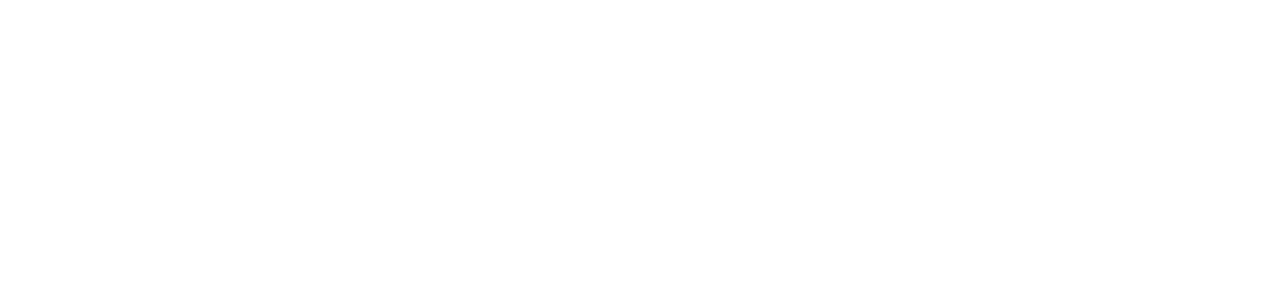
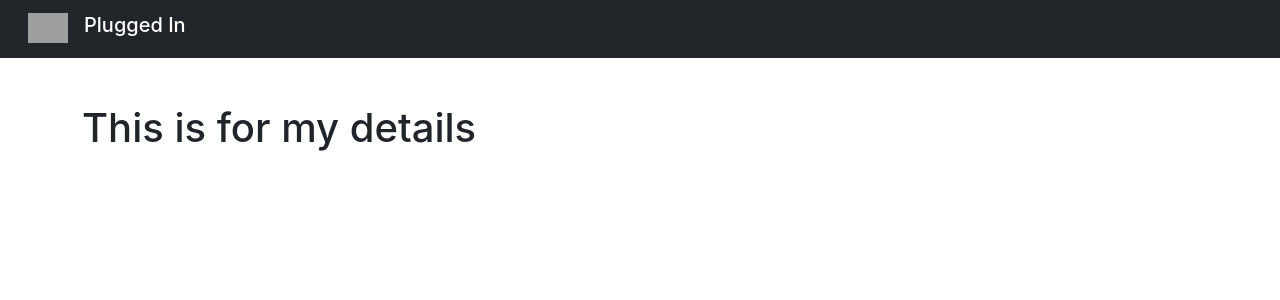
Before and after one commit to Swapnil-Trivedi/electricityapp, a React (Create React App) app in the folder client/: page /MyDetails in a window 1280 px wide. Before the commit this address had no page. Shown: the top 300 px of the page. Built offline with nearby package versions, Linux system fonts and the light colour scheme; grey boxes are pictures that could not be loaded.

Commit message:
added router and My details tab

```diff
--- a/client/src/App.css
+++ b/client/src/App.css
@@ -47,4 +47,11 @@
 
 .sidebar-item:hover{
   background-color:#535353;
+  cursor: pointer;
+  border-radius: 15px;
 }
+
+a, a:hover, a:focus, a:active {
+  text-decoration: none;
+  color: inherit;
+  }
--- a/client/src/App.js
+++ b/client/src/App.js
@@ -1,9 +1,8 @@
 import "./App.css";
 import {BrowserRouter as Router,Routes,Route} from "react-router-dom";
-import Briefbar from "./components/Briefbar";
-import Navbar from "./components/Navbar";
-import Sidebar from "./components/Sidebar";
+import Dashboard from "./components/Dashboard/Dashboard";
 import Signin from "./components/Signin";
+import Mydetails from "./components/MyDetails/Mydetails";
 
 function App() {
   return (
@@ -13,7 +12,8 @@
       <Routes>
 
         <Route exact path="/" element={<Signin/>}/>
-        <Route exact path="/home" element={<Briefbar />}/>
+        <Route exact path="/Dashboard" element={<Dashboard/>}/>
+        <Route exact path="/MyDetails" element={<Mydetails/>}/>
 
       </Routes>
     </div>
--- a/client/src/components/Briefbar.js
+++ /dev/null
@@ -1,22 +0,0 @@
-import React from 'react'
-
-function Briefbar() {
-  return (
-    <div className="container my-4 ">
-        <div className="row justify-content-center">
-            <div className="col-8">
-                <h1>
-                    Card 1
-                </h1>
-            </div>
-            <div className="col-4">
-                <h1>
-                    Card 2
-                </h1>
-            </div>
-        </div>
-    </div>
-  )
-}
-
-export default Briefbar
--- /dev/null
+++ b/client/src/components/Dashboard/Briefbar.js
@@ -0,0 +1,20 @@
+import React from "react";
+
+function Briefbar() {
+  return (
+    <>
+      <div className="container my-4">
+        <div className="row" style={{marginTop:"75px"}}>
+          <div className="col-8">
+            <h1>Card 1</h1>
+          </div>
+          <div className="col-4">
+            <h1>Card 2</h1>
+          </div>
+        </div>
+      </div>
+    </>
+  );
+}
+
+export default Briefbar;
--- /dev/null
+++ b/client/src/components/Dashboard/Dashboard.js
@@ -0,0 +1,16 @@
+import React from 'react';
+import Navbar from '../Navbar';
+import Sidebar from '../Sidebar';
+import Briefbar from './Briefbar';
+
+function Dashboard() {
+  return (
+    <>
+    <Navbar/>
+    <Sidebar/>
+    <Briefbar/>
+    </>
+  )
+}
+
+export default Dashboard
--- /dev/null
+++ b/client/src/components/MyDetails/Mydetails.js
@@ -0,0 +1,19 @@
+import React from 'react'
+import Navbar from '../Navbar'
+import Sidebar from '../Sidebar'
+
+
+function Mydetails() {
+  return (
+    <>
+    <Navbar/>
+    <Sidebar/>
+
+    <div style={{marginTop:"80px"}}>
+      <h1>This is for my details</h1>
+    </div>
+    </>
+  )
+}
+
+export default Mydetails
--- a/client/src/components/Sidebar.js
+++ b/client/src/components/Sidebar.js
@@ -1,4 +1,5 @@
 import React from "react";
+import { Link } from "react-router-dom";
 
 function Sidebar() {
   return (
@@ -12,8 +13,8 @@
         </div>
         <div className="offcanvas-body">
           <div>
-                <ul className="sidebar-item"><i className="fa fa-chalkboard mx-3 my-2"></i>  Dashboard </ul>
-                <ul className="sidebar-item"><i className="fa-solid fa-user-check mx-3 my-2"></i>  My Details</ul>
+                <ul className="sidebar-item"><Link to="/Dashboard"><i className="fa fa-chalkboard mx-3 my-2"></i>  Dashboard </Link></ul>
+                <ul className="sidebar-item"><Link to="/MyDetails"><i className="fa-solid fa-user-check mx-3 my-2"></i>  My Details </Link></ul>
           </div>
         </div>
       </div>
--- a/client/src/components/Signin.js
+++ b/client/src/components/Signin.js
@@ -1,11 +1,12 @@
 import React, {useEffect, useState } from 'react'
+import { useNavigate } from 'react-router-dom';
 import appIcon from '../assets/appicon.png';
 
 function Signin() {
 
   const [username,setUser]=useState(null);
   const [password,setPass]=useState(null);
-
+  let history=useNavigate();
   const handleSubmit=(event)=>{
     event.preventDefault();
     setUser(event.target.user.value);
@@ -30,6 +31,7 @@
                     localStorage.setItem('refresh',parsedData['refresh']);
                     localStorage.setItem('tokken',parsedData['access']);
                     console.log("token set succesfully");
+                    history("/Dashboard");
             }
             else{
                 alert("some error")
--- a/client/src/state/reducers/billReducer.js
+++ b/client/src/state/reducers/billReducer.js
@@ -1,5 +1,5 @@
 const reducer=(state=[],action)=>{
-    if(action.type=="getBill"){
+    if(action.type==="getBill"){
         const token=localStorage.getItem('token');
         return state;
     }
```
